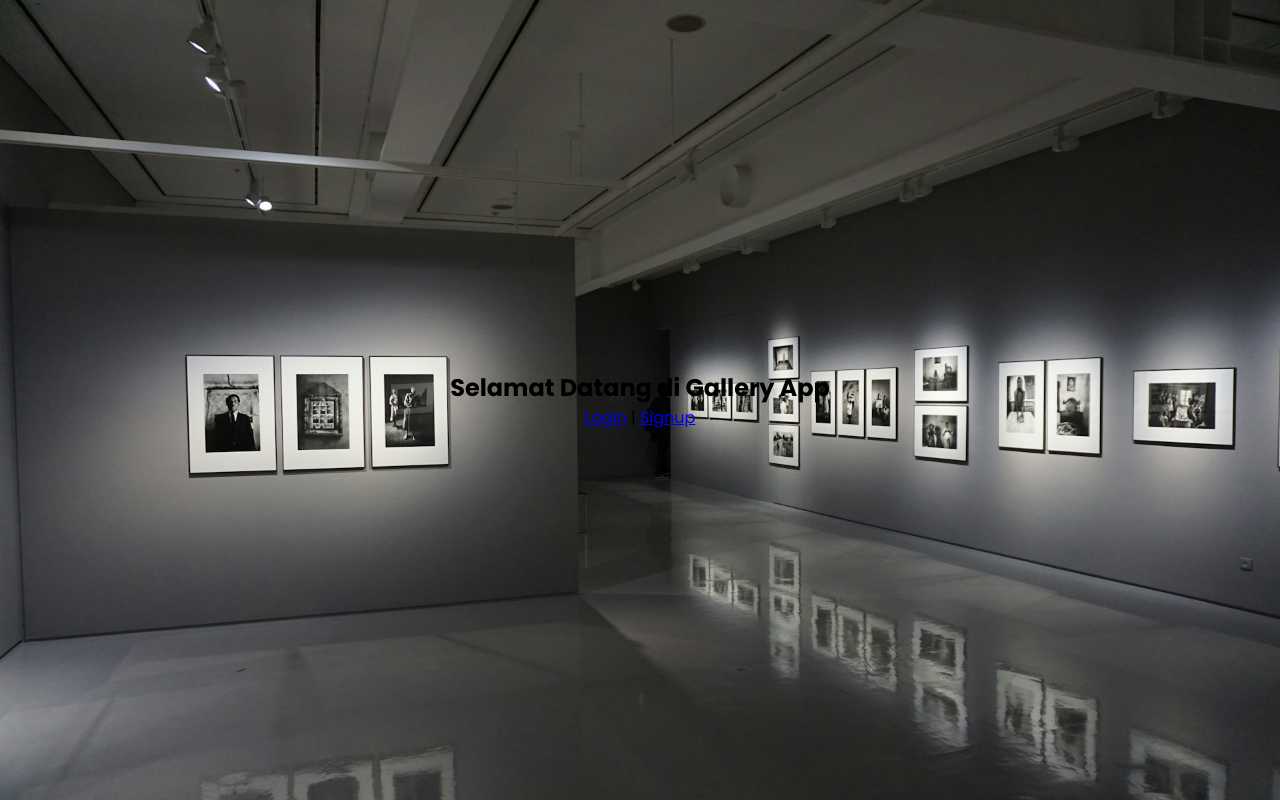
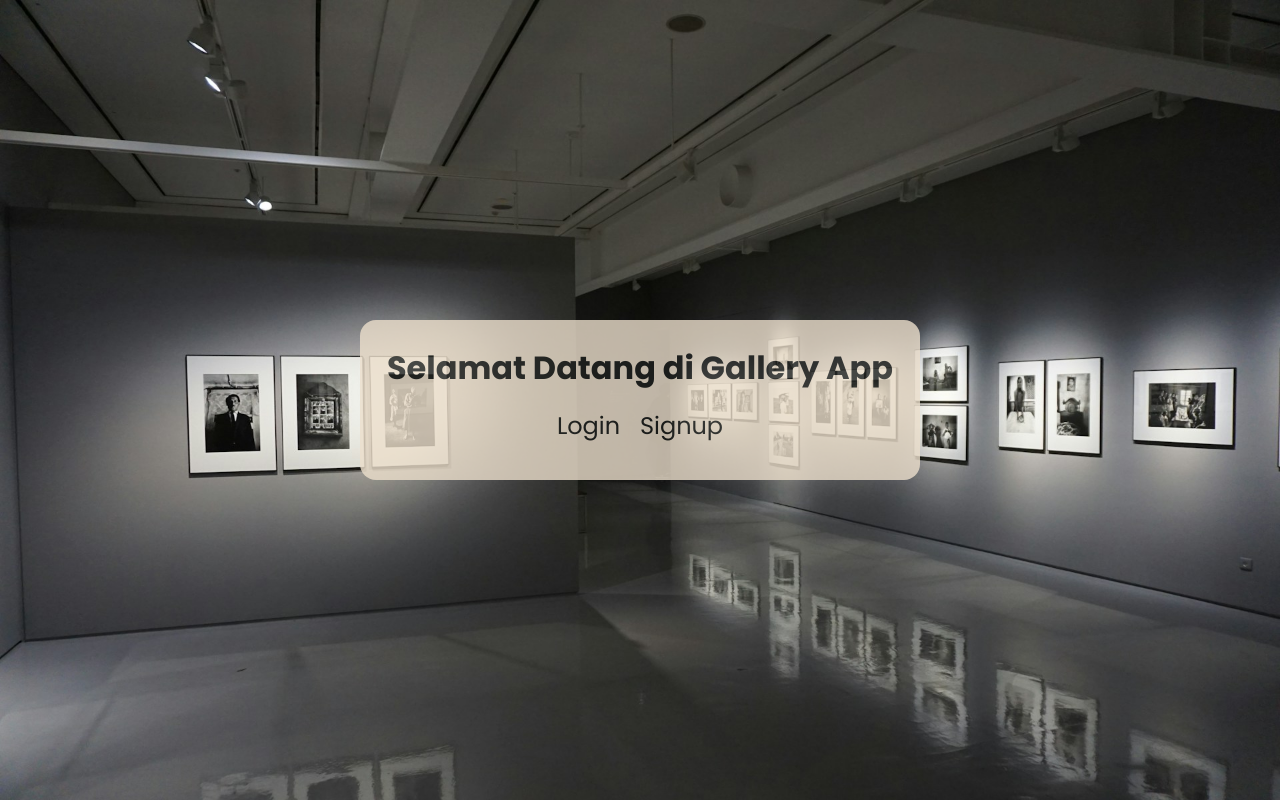
Before and after one commit to Sannndy444/gallery-app, a PHP site: page / in a window 1280 px wide. Run offline with PHP 8.4, Linux system fonts and the light colour scheme.

Commit message:
menambahkan welcome page dan menambahkan login page

```diff
--- a/css/style.css
+++ b/css/style.css
@@ -23,36 +23,54 @@ body {
 /* WWelcome Page */
 .wrapper-welcome {
     display: flex;
+    flex-direction: column;
     justify-content: center;
     align-items: center;
-    text-align: center;
     height: 100vh;
 }
 
-.welcome-page {
-    display: flex;
-    flex-direction: column;
-    align-items: center;      /* Memusatkan konten di dalam elemen kolom */
-
-}
-.welcome-page h2 {
-    font-size: 3rem;
-    margin-bottom: 1rem;
-    color: var(--four);
-
+.wrapper-welcome .main-welcome {
+    text-align: center;
+    width: 35rem;
+    height: 10rem;
+    background-color: var(--four);
+    opacity: 0.8;
+    border-radius: 1rem;
 }
 
-.welcome-page p {
+.main-welcome h2 {
+    font-size: 2rem;
+    margin: 0;
+    padding: 1.5rem 0 0 0;
+    color: var(--prim);
+}
+
+.main-welcome p {
     font-size: 1.5rem;
-    margin-bottom: 2rem;
+    padding: 1rem 0 0 0;
     color: var(--four);
 }
 
-.welcome-page a {
+.main-welcome a {
     color: var(--prim);
     text-decoration: none;
 }
 
-.welcome-page a:hover {
-    color: var(--sec);
+.main-welcome a:hover {
+    color: var(--third);
 }
+
+/* Media Queries */
+@media only screen and (max-width: 768px) {
+    .wrapper-welcome .main-welcome {
+        width: 27rem;
+        height: 9rem;
+    }
+    .main-welcome h2 {
+        font-size: 1.5rem;
+    }
+
+    .main-welcome p {
+        font-size: 1.2rem;
+    }
+}
--- a/views/welcome-page.php
+++ b/views/welcome-page.php
@@ -9,9 +9,9 @@
 <body>
 <header>
     <div class="wrapper-welcome">
-        <div class="index-page">
+        <div class="main-welcome">
             <h2>Selamat Datang di Gallery App</h2>
-                <p><a href="views/login.php">Login</a> | <a href="views/signup.php">Signup</a></p>
+            <p><a href="views/login.php">Login</a> | <a href="views/signup.php">Signup</a></p>
         </div>
     </div>
 
```
Also changed, not shown: views/login-page.php (added).
